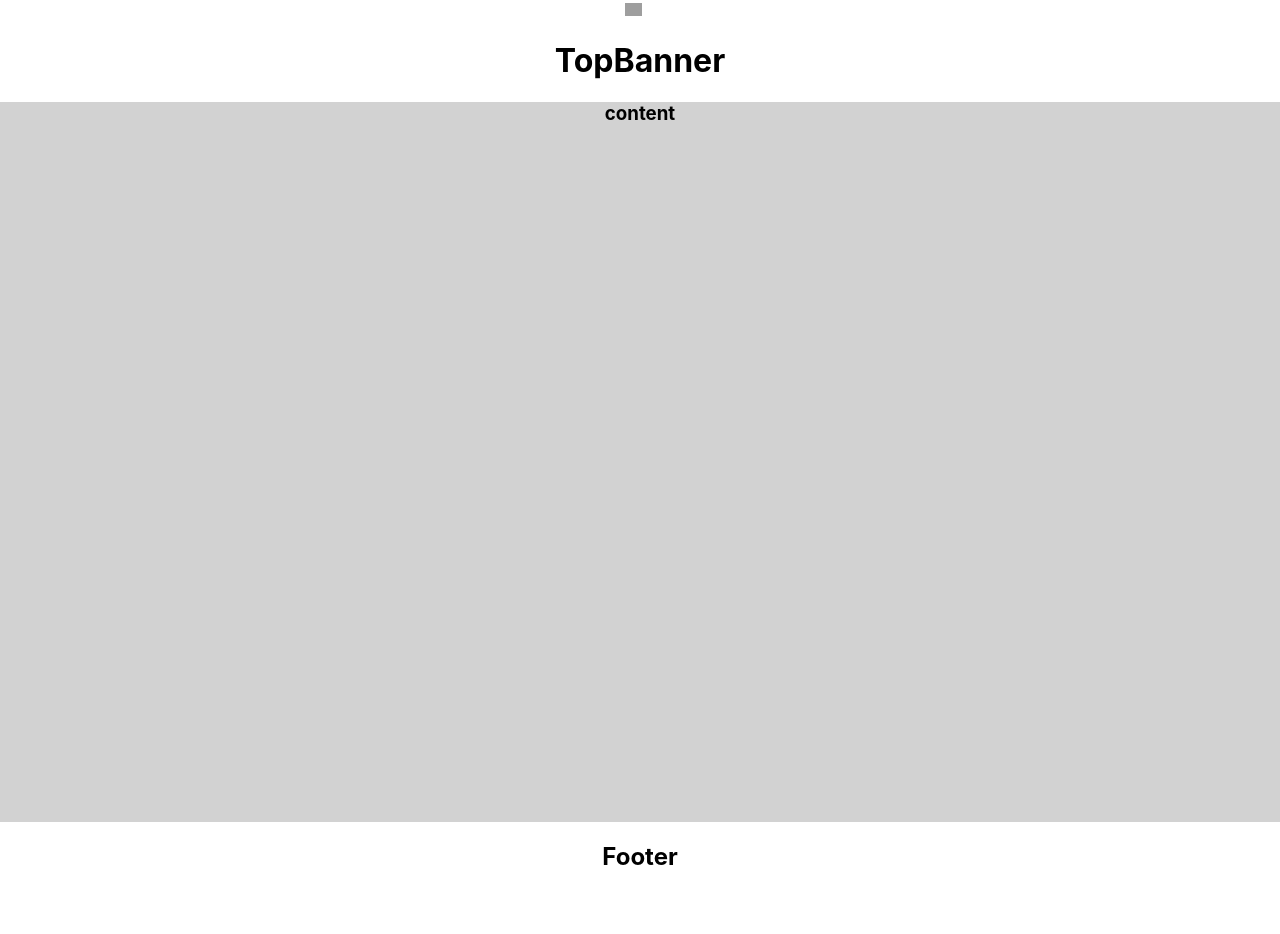
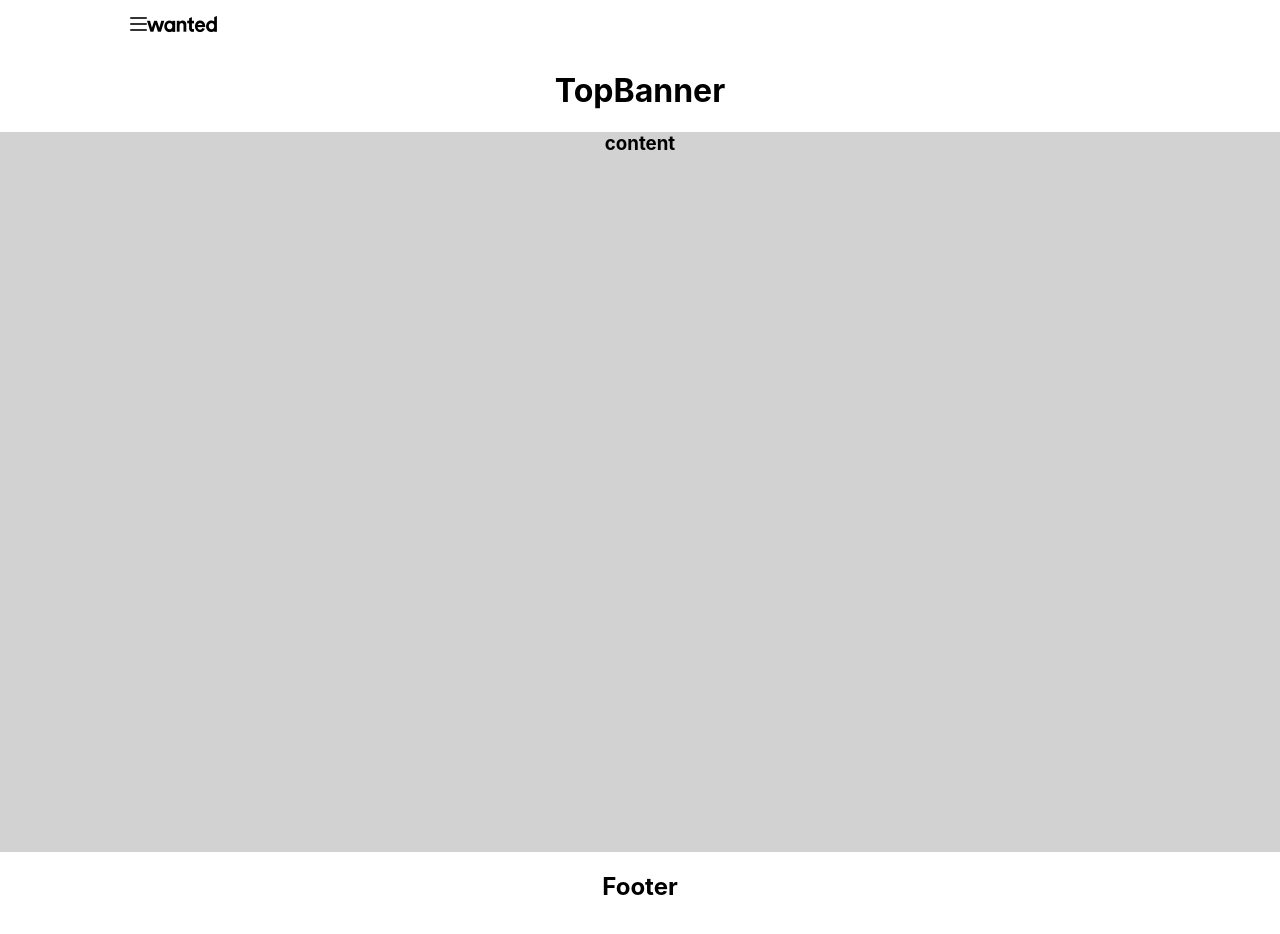
Before and after one commit to WongueShin/wantedFrontOnboarding, a React (Create React App) app: page / in a window 1280 px wide. Shown: the top 934 px of the page. Built offline with nearby package versions, Linux system fonts and the light colour scheme; grey boxes are pictures that could not be loaded.

Commit message:
add img, font file to local. make some Adaptive design tags

```diff
--- a/src/components/MainBar.css
+++ b/src/components/MainBar.css
@@ -1,3 +1,42 @@
+.MainBar_margin{
+  position: relative;
+  max-width: 1060px;
+}
+@media (max-width: 767px){
+  .MainBar_margin{
+    height: 110px;
+  }
+}
+@media (min-width: 768px) and (max-width: 991px){
+  .MainBar_margin{
+    height: 110px;
+    margin: 0 auto;
+    width: 90%;
+  }
+}
+@media (min-width: 992px) and (max-width: 1199px){
+  .MainBar_margin{
+    margin: 0 auto;
+    height: 50px;
+    width: 90%;
+  }
+}
+@media (min-width: 1200px){
+  .MainBar_margin{
+    margin: 0 auto;
+    height: 50px;
+    width: 87.72%;
+  }
+}
+
+.MainBar_nav_top{
+  height: 60px;
+  width: 100%;
+  padding: 15px 20px;
+}
+.MainBar_nav_topLogo{
+  display: flex;
+}
 .MainBar_hamberger{
     margin: 0;
     padding: 0;
@@ -7,12 +46,7 @@
 
 @font-face {
     font-family: 'icomoon';
-    src:  url('https://d1azc1qln24ryf.cloudfront.net/78252/wantedicon/icomoon.eot?8et930');
-    src:  url('https://d1azc1qln24ryf.cloudfront.net/78252/wantedicon/icomoon.eot?8et930#iefix') format('embedded-opentype'),
-      url('https://d1azc1qln24ryf.cloudfront.net/78252/wantedicon/icomoon.woff2?8et930') format('woff2'),
-      url('https://d1azc1qln24ryf.cloudfront.net/78252/wantedicon/icomoon.ttf?8et930') format('truetype'),
-      url('https://d1azc1qln24ryf.cloudfront.net/78252/wantedicon/icomoon.woff?8et930') format('woff'),
-      url('https://d1azc1qln24ryf.cloudfront.net/78252/wantedicon/icomoon.svg?8et930#icomoon') format('svg');
+    src:  url('../font/icomoon.ttf');
     font-weight: normal;
     font-style: normal;
     font-display: block;
@@ -25,3 +59,18 @@
   .icon_new::before{
     content: "\e992";
   }
+
+  .SignUpButton{
+    color: #36f;
+    background: none;
+    font-size: 14px;
+    line-height: 32px;
+    border: 1px solid #36f;
+    border-radius: 17px;
+    padding: 0 14px;
+  }
+  @media( min-width: 990px){
+    .SignUpButton{
+      display: none;
+    }
+  }
--- a/src/components/MainBar.js
+++ b/src/components/MainBar.js
@@ -2,19 +2,24 @@ import './MainBar.css'
 function MainBar() {
     return(
         <div role='presentation' className="MainBar_className">
+            <div className='MainBar_margin'>
                 <nav className='MainBar_nav'>
                     <div className='MainBar_nav_top'>
+                        <div className='MainBar_nav_topLogo'>
                             <button type="button" className="MainBar_hamberger">
-                        <img src="https://static.wanted.co.kr/images/icon-menu.png"
+                                <img src="./images/icon-menu.png"
                                     style={{width:"17px", heigth:"14px", objectFit:"contain"}}/>
                             </button>
                             <a>
                                 <i className='icon_new'></i>
                             </a>
                         </div>
+                        <button className='SignUpButton'>회원가입하기</button>
+                    </div>
                     <ul className='MainBar_Menu'></ul>
                     <aside className='Aside_className'></aside>
                 </nav>
+            </div>
         </div>
     )
 }
```
Also changed, not shown: public/images/icon-menu.png (added), src/font/icomoon.ttf (added). Lines whose indentation alone changed are shown as unchanged.
